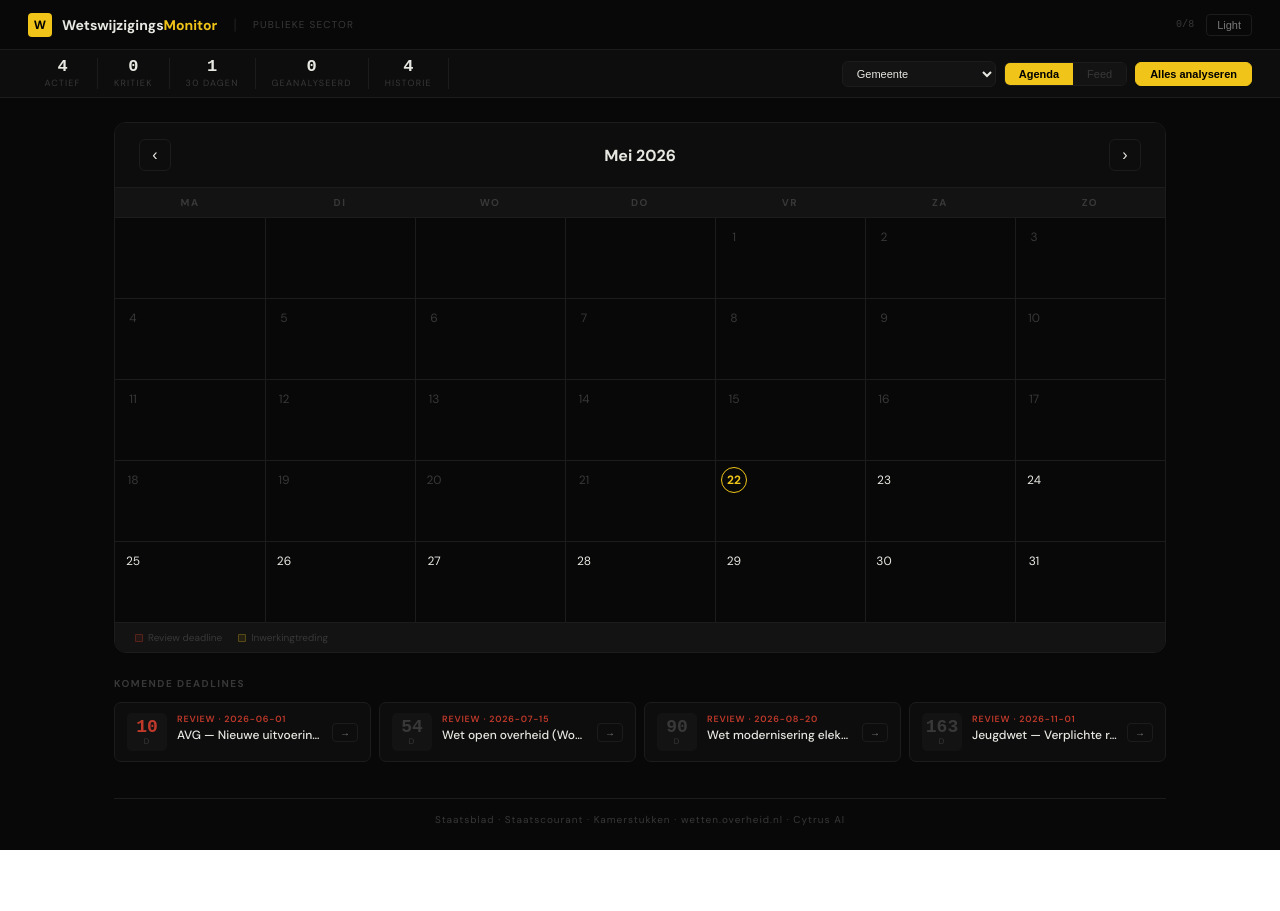
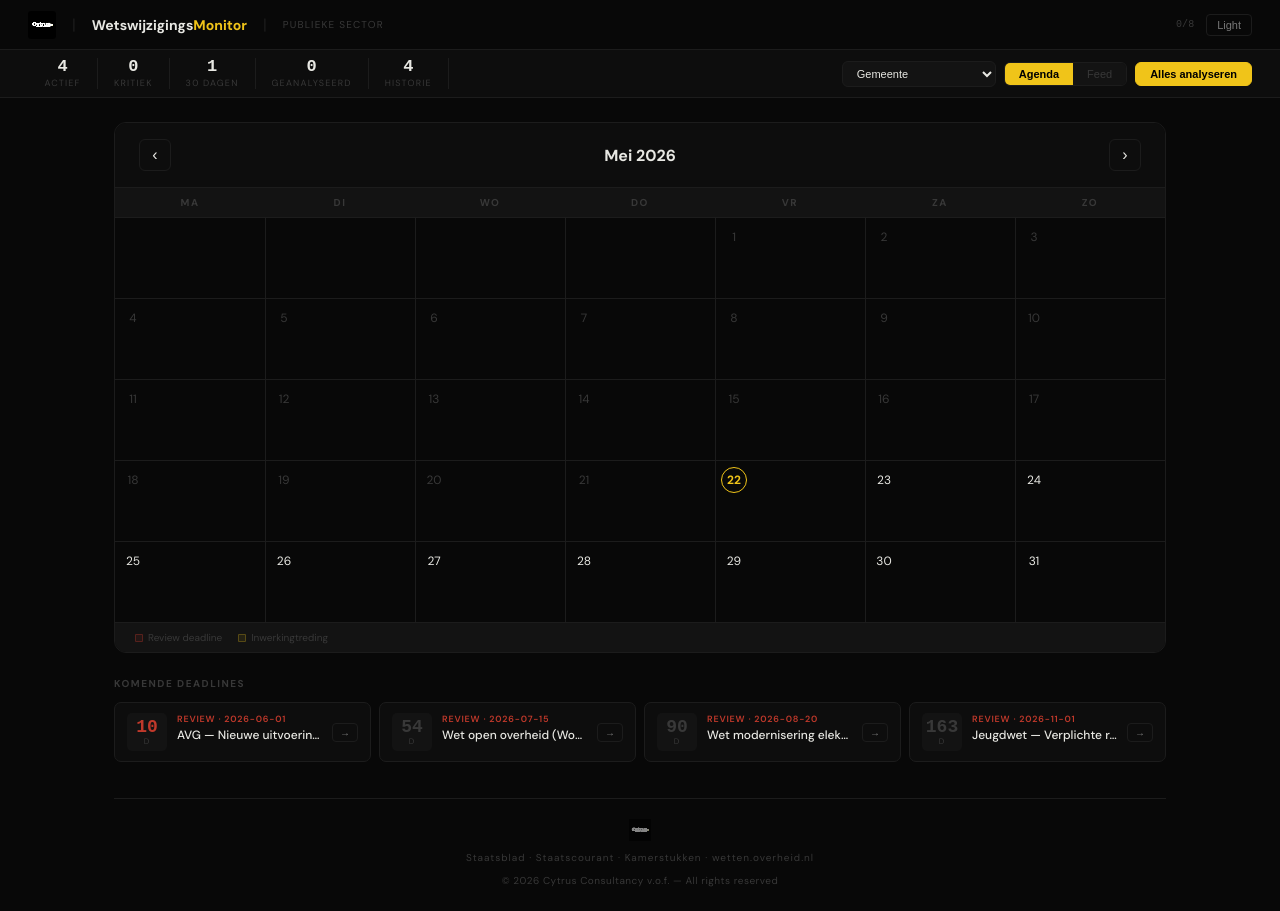
Before and after one commit to CytrusNL/wetswijziging, a React (Create React App) app: page / in a window 1280 px wide. Before the commit the page ends 850 px from the top, so only its background shows below. Built offline with nearby package versions, Linux system fonts and the light colour scheme.

Commit message:
Update App.js

```diff
--- a/src/App.js
+++ b/src/App.js
@@ -669,14 +669,15 @@ export default function App() {
       <div style={{borderBottom:`1px solid ${T.border}`,padding:"0 28px",
         display:"flex",alignItems:"center",justifyContent:"space-between",height:50,
         position:"sticky",top:0,zIndex:100,background:T.bg}}>
-        <div style={{display:"flex",alignItems:"center",gap:10}}>
-          <div style={{width:24,height:24,background:T.yellow,borderRadius:4,
-            display:"flex",alignItems:"center",justifyContent:"center",
-            fontSize:12,fontWeight:900,color:"#000"}}>W</div>
+        <div style={{display:"flex",alignItems:"center",gap:14}}>
+          <img src="/cytrus-logo.jpg" alt="Cytrus"
+            style={{height:28,width:"auto",borderRadius:3,
+              filter:dark?"brightness(10)":"invert(1)"}}/>
+          <span style={{color:T.border,margin:"0 2px"}}>|</span>
           <span style={{fontSize:14,fontWeight:700,color:T.text}}>
             Wetswijzigings<span style={{color:T.yellow}}>Monitor</span>
           </span>
-          <span style={{color:T.border,margin:"0 6px"}}>|</span>
+          <span style={{color:T.border,margin:"0 2px"}}>|</span>
           <span style={{fontSize:10,color:T.textMuted,letterSpacing:1.2,textTransform:"uppercase"}}>
             Publieke Sector
           </span>
@@ -848,9 +849,17 @@ export default function App() {
           </div>
         )}
 
-        <div style={{marginTop:36,paddingTop:14,borderTop:`1px solid ${T.border}`,
-          fontSize:10,color:T.textMuted,textAlign:"center",letterSpacing:1}}>
-          Staatsblad · Staatscourant · Kamerstukken · wetten.overheid.nl · Cytrus AI
+        <div style={{marginTop:36,paddingTop:20,borderTop:`1px solid ${T.border}`,
+          display:"flex",flexDirection:"column",alignItems:"center",gap:10}}>
+          <img src="/cytrus-logo.jpg" alt="Cytrus"
+            style={{height:22,width:"auto",opacity:0.5,
+              filter:dark?"brightness(10)":"invert(1)"}}/>
+          <div style={{fontSize:10,color:T.textMuted,textAlign:"center",letterSpacing:1}}>
+            Staatsblad · Staatscourant · Kamerstukken · wetten.overheid.nl
+          </div>
+          <div style={{fontSize:10,color:T.textMuted,letterSpacing:0.5}}>
+            © 2026 Cytrus Consultancy v.o.f. — All rights reserved
+          </div>
         </div>
       </div>
     </div>
```
